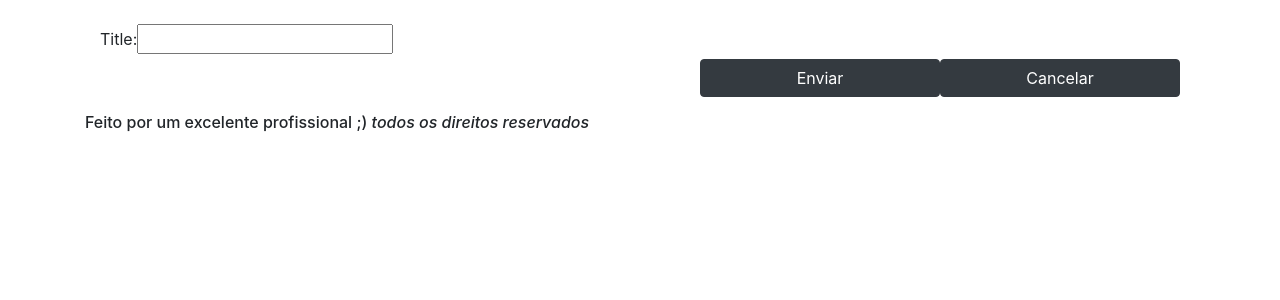
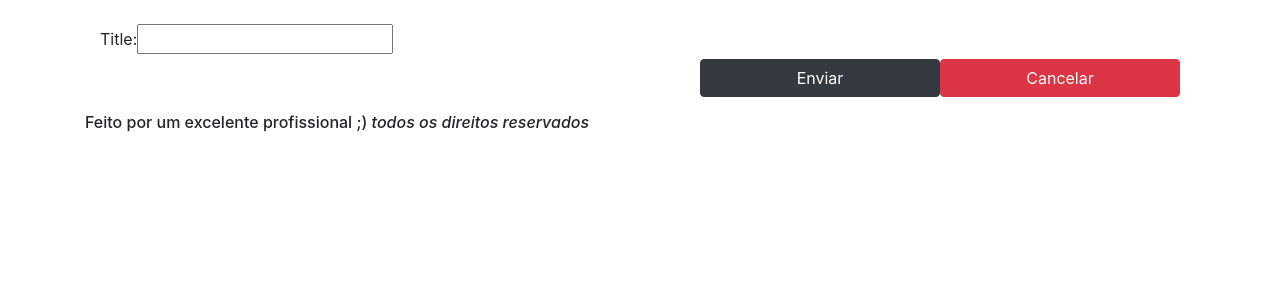
Before and after one commit to juniorjrml/SARSS, a Django app: page /tag/register in a window 1280 px wide. Shown: the part 120-420 px from the top of the page. Run offline with Django 3.2, Linux system fonts and the light colour scheme; the visitor is signed in with stand-in values (Sample User, id 1); some libraries are stand-ins or nearby versions.

```diff
--- a/core/templates/estrutura/botao_confirma_cancela.html
+++ b/core/templates/estrutura/botao_confirma_cancela.html
@@ -1,4 +1,4 @@
 <div class="d-grid gap-2 d-md-flex justify-content-md-end">
     <button type="submit" class="btn btn-dark" style="width: 15rem;">Enviar</button>
-    <a href="/"><button type="submit" class="btn btn-dark" style="width: 15rem;">Cancelar</button></a>
+    <a href="/"><button type="submit" class="btn btn-danger" style="width: 15rem;">Cancelar</button></a>
 </div>
```
Also changed, not shown: core/templates/register_tag.html (+4 -4 lines).
